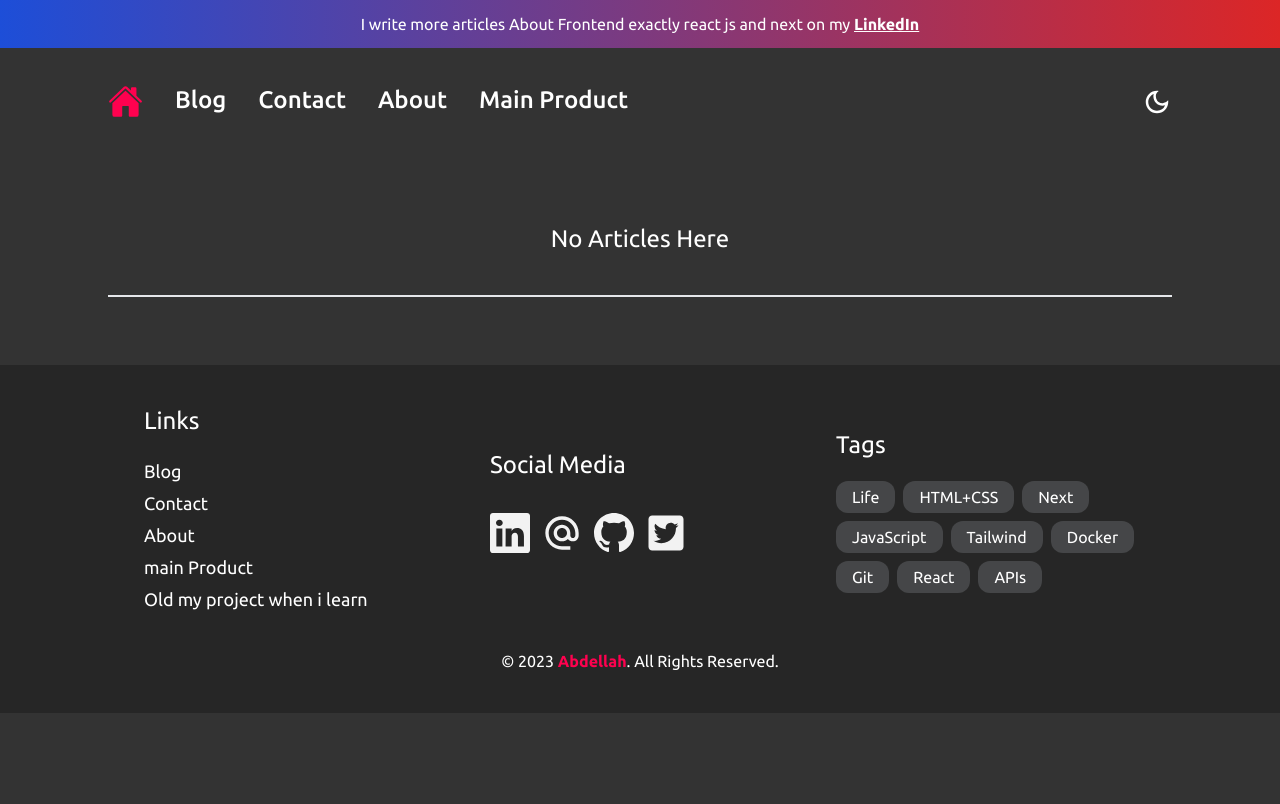
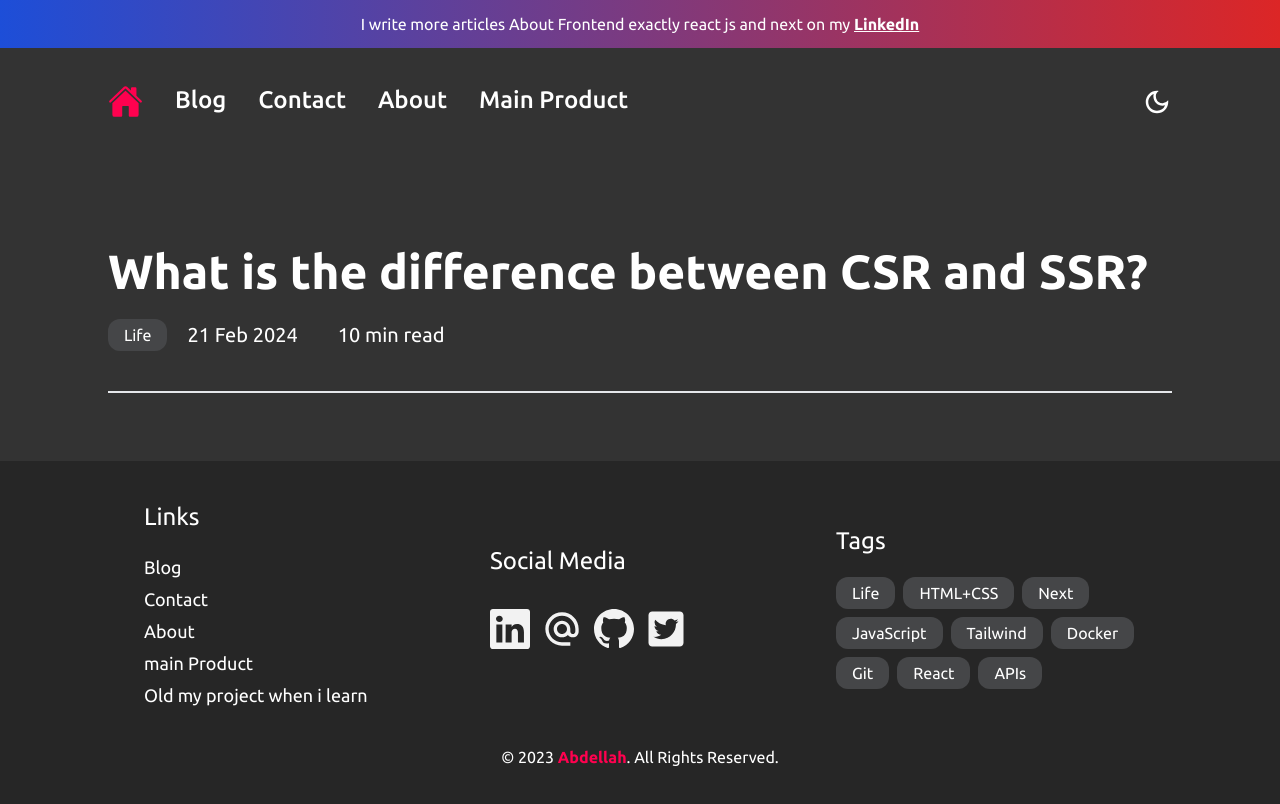
Before and after one commit to Becherair-Abdellah/MY_PORTFOLIO, a React (Vite) app: page /blog/article in a window 1280 px wide. Shown: the top 804 px of the page. Built offline with nearby package versions, Linux system fonts and the light colour scheme.

Commit message:
add new component of article pages

```diff
--- a/package.json
+++ b/package.json
@@ -1,5 +1,5 @@
 {
-  "homepage": "https://Becherair-Abdellah.github.io",
+  "homepage": "https://becherair-abdellah.github.io/MY_PORTFOLIO/",
   "name": "portfolio",
   "private": true,
   "version": "0.0.0",
--- a/src/components/Article.jsx
+++ b/src/components/Article.jsx
@@ -3,46 +3,16 @@ function Article() {
   return (
     <>
       <div
-        class="top-container border-b-2 mb-10 md:mb-14"
+        class="top-container border-b-2 mb-10 md:mb-14 py-5 md:py-10"
         data-astro-cid-wu5dj4rx=""
       >
-        <main
-          class="flex px-0 flex-col-reverse md:flex-row md:-my-10 md:my-0 md:flex-row"
-          data-astro-cid-wu5dj4rx=""
-        >
-          {/* <div
-            id="page-header-content"
-            class="md:w-9/12 pr-0 md:pr-5"
-            data-astro-cid-wu5dj4rx=""
-          >
-            <h1
-              class="text-4xl md:text-5xl leading-snug md:leading-snug mt-10 md:mt-5 font-bold text-center md:text-left"
-              data-astro-cid-bvzihdzo=""
-            >
-              How to Optimize the Web for the Worst User Conditions?
-            </h1>
-            <h2
-              class="post-date text-lg my-7 leading-10 flex flex-col-reverse md:flex-row items-center md:items-start md:gap-3"
-              data-astro-cid-bvzihdzo=""
-            >
-              <a
-                href="/blog/performance"
-                class="capsule leading-9"
-                data-astro-cid-53hm25xo=""
-              >
-                <div class=" gap-2 inline-flex" data-astro-cid-53hm25xo="">
-                  <div class="label" data-astro-cid-53hm25xo="">
-                    Performance
-                  </div>
-                </div>
-              </a>
-              <div class="flex gap-3" data-astro-cid-bvzihdzo="">
-                <time datetime="2024-02-21T00:00:00.000Z">21 Feb 2024</time> •{" "}
-                <span data-astro-cid-bvzihdzo="">10 min read</span>
-              </div>
-            </h2>
-          </div> */}
-          <h1 className="text-white text-2xl text-center w-full py-10">No Articles Here</h1>
+        <main>
+          <h1 className="text-white md:text-5xl text-4xl font-bold leading-[3.5rem] md:text-start md:leading-[4rem] text-center w-full py-4">What is the difference between CSR and SSR?</h1>
+          <div className="flex items-center gap-5 justify-center md:justify-start">
+          <a href="" className="bg-[#454648] text-white px-4 py-1 rounded-xl hover:text-red-600">Life</a>
+          <h2 className="text-white text-xl"><span className="mr-10">21 Feb 2024</span><span>10 min read</span></h2>
+          </div>
+
         </main>
       </div>
     </>
```
